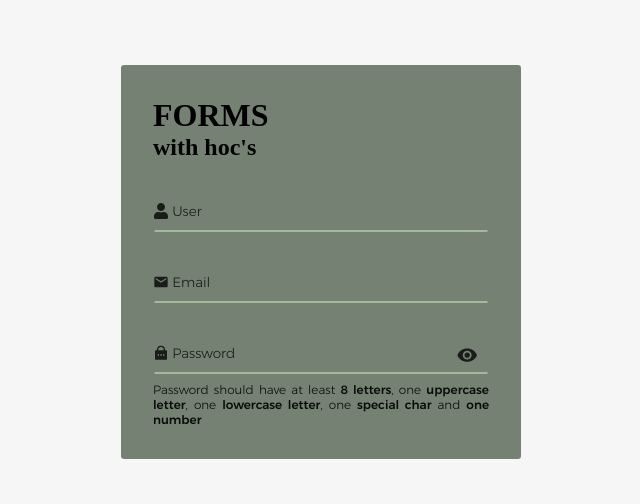
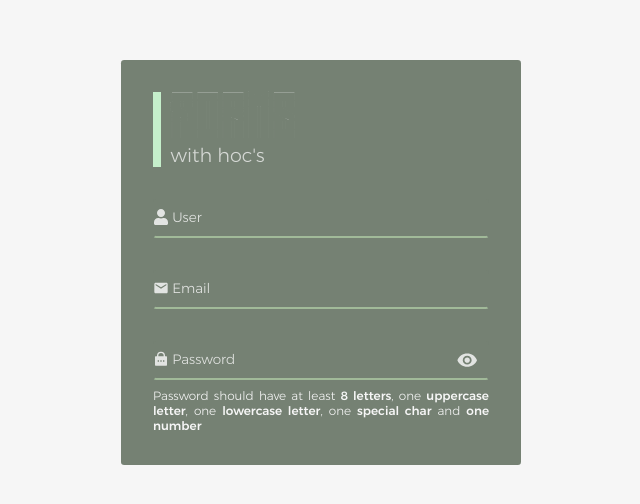
Before and after one commit to abrxao/EBAC-React, a Next.js app in the folder forms-with-hocs/: page / in a window 1280 px wide. Shown: the part 138-642 px from the top of the page, without its empty margins (319-959 px from the left). Built offline with nearby package versions, Linux system fonts and the light colour scheme; a web font is replaced by a local one.

Commit message:
importando estilos de componentes

```diff
--- a/forms-with-hocs/styles/globals.scss
+++ b/forms-with-hocs/styles/globals.scss
@@ -2,6 +2,7 @@
 @import "./reset_n_vars.scss";
 @import "../pages/components/Forms/Forms.scss";
 @import "../pages/components/TextInput/TextInput.scss";
+@import "../pages/components/Header/Header.scss";
 
 html,
 body,
--- a/forms-with-hocs/styles/reset_n_vars.scss
+++ b/forms-with-hocs/styles/reset_n_vars.scss
@@ -4,12 +4,12 @@
     --darkGreen: #758173;
     --bgColor: #f6f6f6;
     --color: #090b09;
+    --color: #f6f6f6;
 }
 
 @media(prefers-color-scheme:dark){
     :root{
         --bgColor: #090b09;
-        --color: #f6f6f6;
     }
 
 }
@@ -22,6 +22,6 @@
     }
     input:-webkit-autofill,
     input:-webkit-autofill:focus {
-      transition: background-color 600000s 0s, color 600000s 0s;
+        transition: background-color 600000s 0s, color 600000s 0s;
     }
 }
```
